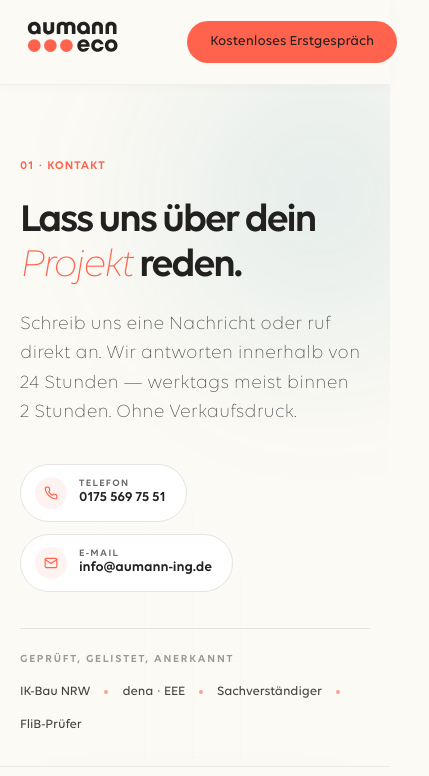
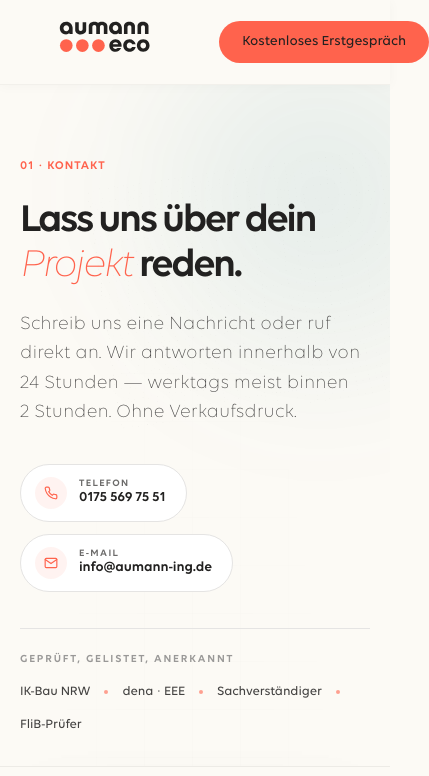
Before and after one commit to ostend-digital/aumann-eco-preview, a plain HTML site: page kontakt/index.html in a window 390 px wide. Shown: the top 776 px of the page, 429 px wide, since content can reach past the window. Drawn offline with Linux system fonts and the light colour scheme.

Commit message:
Header final unify: container max-width 1320 + padding 32px both, hide phone-icon SVG on editorial

```diff
--- a/kontakt/index.html
+++ b/kontakt/index.html
@@ -1496,6 +1496,16 @@
   /* Solid header background (no transparency glitches over dark sections) */
   header.header { background: #FCFAF5 !important; backdrop-filter: none !important; -webkit-backdrop-filter: none !important; }
   header.site-header { background: #FCFAF5; }
+  /* === Unified container + phone (no SVG icon) === */
+  .site-header .nav,
+  .header .header-inner {
+    max-width: 1320px !important;
+    margin: 0 auto !important;
+    padding-left: 32px !important; padding-right: 32px !important;
+  }
+  /* Hide the phone SVG-icon on editorial pages (standard doesn't have one) */
+  .header .header-phone svg { display: none !important; }
+
 
 
 
```
Also changed, not shown: bauphysik/index.html (+10 -0 lines), blower-door/index.html (+10 -0 lines), foerderberatung/index.html (+10 -0 lines), index.html (+10 -0 lines), karriere/index.html (+10 -0 lines), sanierungsfahrplan/index.html (+10 -0 lines), ueber-uns/index.html (+10 -0 lines).
